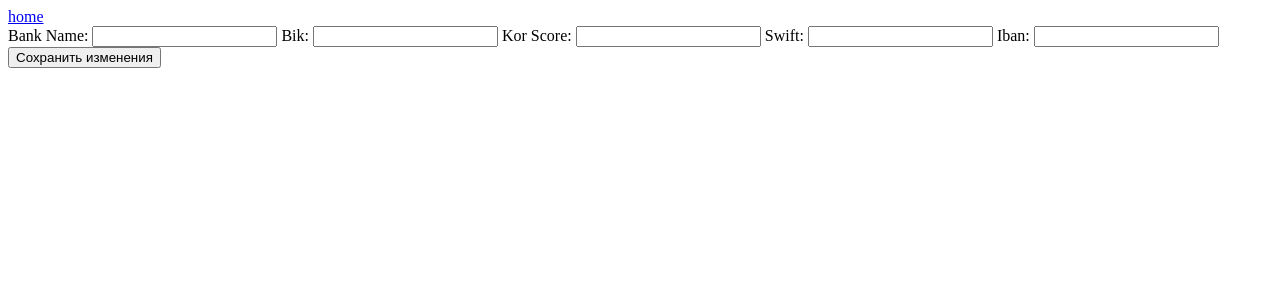
After one commit to kohiry/AFO, a Flask app: template app/templates/update_bank.html in a window 1280 px wide. The commit adds this page. Shown: the top 300 px of the page. Run offline with Flask 3, Linux system fonts and the light colour scheme; the template is opened without the code that fills it, so the values that code supplies are empty.

Commit message:
feat: добавил редактирование. Final

```diff
--- a/app/router.py
+++ b/app/router.py
@@ -3,6 +3,28 @@ from pydantic.error_wrappers import ValidationError
 import schemas
 import services
 from flask import render_template, request, redirect, url_for, session
+
+
+@app.route("/update_bank/<uuid:id>", methods=["GET", "POST"])
+def update_bank(id):
+    if "username" not in session:
+        return redirect(url_for("home"))
+    if request.method == "POST":
+        bank = schemas.BankSchema(
+            id=request.form.get("id"),
+            bank_name=request.form.get("bank_name"),
+            bik=request.form.get("bik"),
+            kor_score=request.form.get("kor_score"),
+            swift=request.form.get("swift"),
+            iban=request.form.get("iban"),
+            user_id=session["uuid"],
+        )
+        services.BankCRUD.update(bank)
+        return redirect(url_for("home"))
+    return render_template(
+        "update_bank.html",
+        bank_req=services.BankManager.get_bank_by_id(id),
+    )
 
 
 @app.route("/add_bank", methods=["GET", "POST"])
@@ -17,11 +39,24 @@ def add_bank():
             swift=request.form.get("swift"),
             iban=request.form.get("iban"),
             user_id=session["uuid"],
-            banks=[],
         )
         services.BankCRUD.create(bank)
         return redirect(url_for("home"))
     return render_template("add_bank.html")
+
+
+@app.route("/delete_bank", methods=["GET", "POST"])
+def delete_bank():
+    if "username" not in session:
+        return redirect(url_for("home"))
+    if request.method == "POST" and "username" in session:
+        bank_to_delete = request.form.get("bank_to_delete")
+        services.BankCRUD.delete(bank_to_delete)
+        return redirect(url_for("home"))
+
+    return render_template(
+        "delete_bank.html", user_banks=services.UserManager.get_banks(session["uuid"])
+    )
 
 
 @app.route("/", methods=["GET", "POST"])
@@ -31,7 +66,6 @@ def home():
             services.UserManager.set_active_bank(
                 request.form.get(session["username"]), session["uuid"]
             )
-
         return render_template(
             "index.html",
             username=session["username"],
@@ -43,7 +77,7 @@ def home():
 
 @app.route("/login", methods=["GET", "POST"])
 def login():
-    if request.method == "POST" and "username" not in session:
+    if request.method == "POST":
         userform = schemas.LoginSchema(
             username=request.form["username"], password=request.form["password"]
         )
--- /dev/null
+++ b/app/templates/update_bank.html
@@ -0,0 +1,23 @@
+<a href='/'>home</a>
+<form method="POST" action="/update_bank">
+  <input type="hidden" name="id" value="{{ bank_req.id }}">
+
+  <label for="bank_name">Bank Name:</label>
+  <input type="text" id="bank_name" name="bank_name" value="{{ bank_req.bank_name }}">
+
+  <label for="bik">Bik:</label>
+  <input type="text" id="bik" name="bik" value="{{ bank_req.bik }}">
+
+  <label for="kor_score">Kor Score:</label>
+  <input type="text" id="kor_score" name="kor_score" value="{{ bank_req.kor_score }}">
+
+  <label for="swift">Swift:</label>
+  <input type="text" id="swift" name="swift" value="{{ bank_req.swift }}">
+
+  <label for="iban">Iban:</label>
+  <input type="text" id="iban" name="iban" value="{{ bank_req.iban }}">
+
+
+
+  <input type="submit" value="Сохранить изменения">
+</form>
```
Also changed, not shown: app/templates/delete_bank.html (added, +10 -0 lines), app/templates/index.html (+8 -6 lines).
